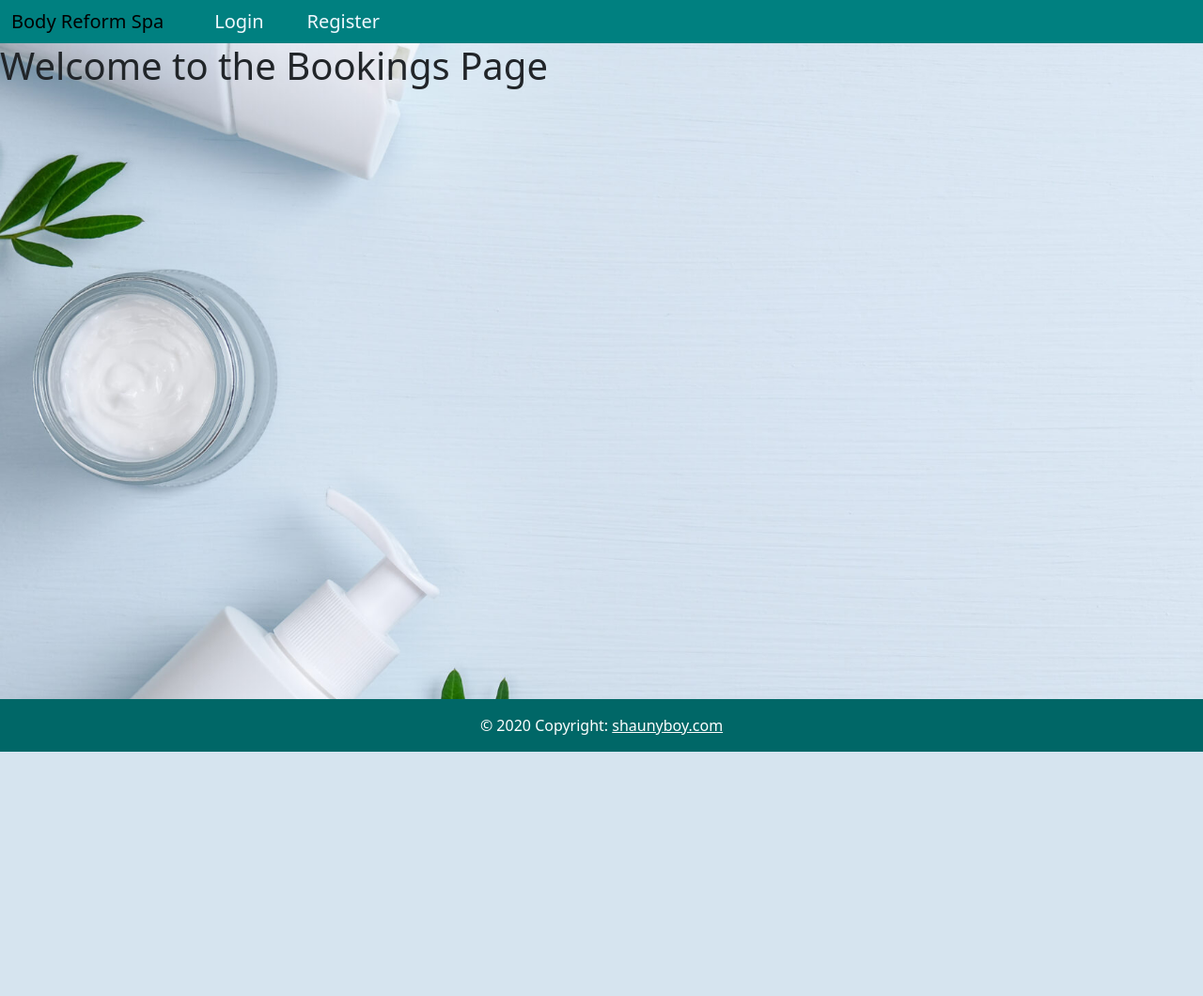
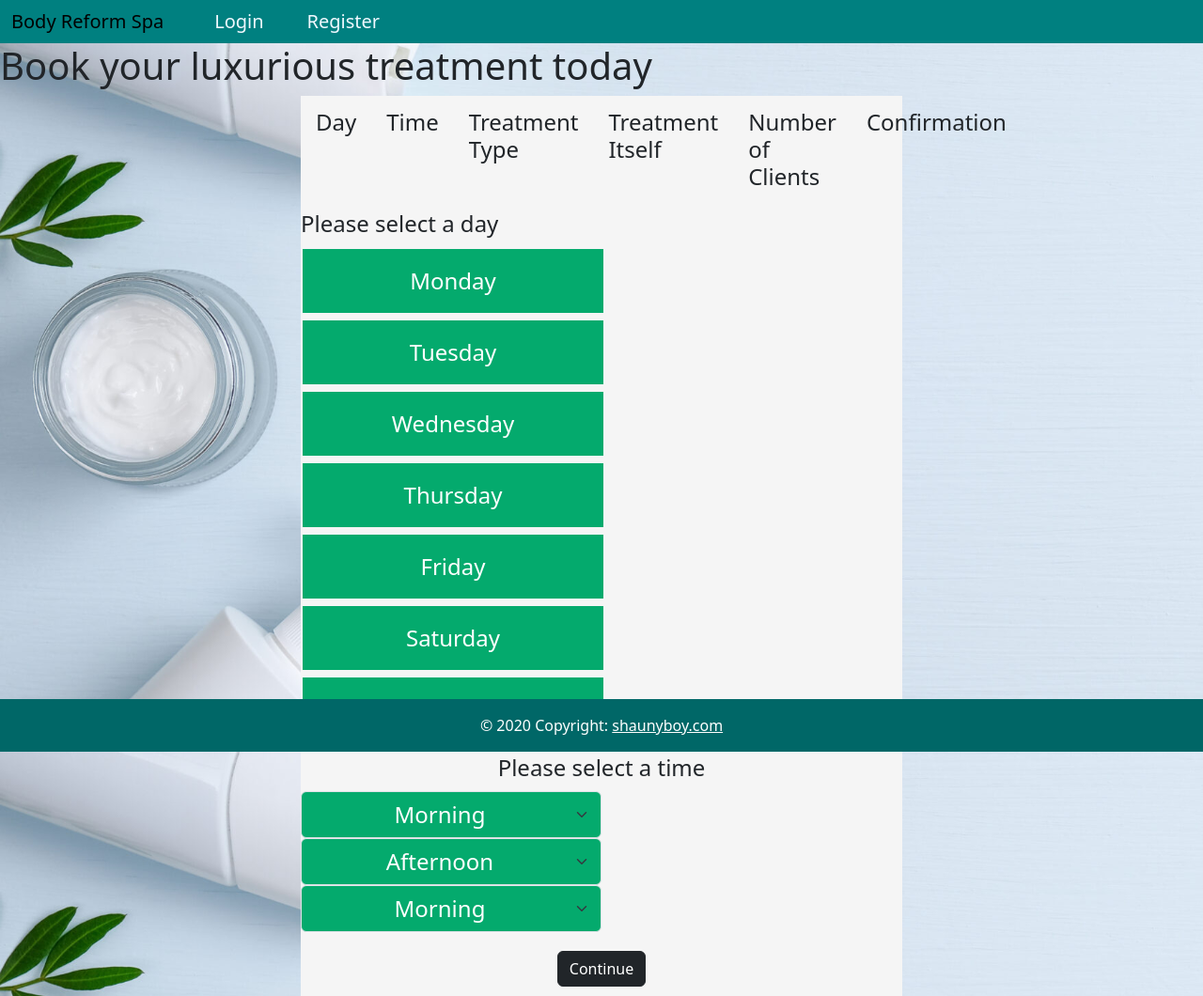
Before and after one commit to Gukkon/salonapp, a Flask app: page /bookings in a window 1280 px wide. Shown: the whole page at 94% size. Before the commit the page ends 800 px from the top, so only its background shows below. Run offline with Flask 3, Linux system fonts and the light colour scheme; some web fonts are replaced.

Commit message:
work on the booking page

```diff
--- a/Salon_app/static/css/styles.css
+++ b/Salon_app/static/css/styles.css
@@ -6,7 +6,8 @@
 
 @import url('https://fonts.googleapis.com/css2?family=Cormorant+Garamond&family=Playfair+Display&family=Tangerine&family=Tiro+Tamil&display=swap');
 
-/* Error styles */
+/* Error styles -----------------------------------------------------------------------------------------------------*/
+
 .error-con {
     height: 550px;
     display: flex;
@@ -19,7 +20,7 @@ p {
 }
 
 
-/* Navbar styles */
+/* Navbar styles ---------------------------------------------------------------------------------------------------------*/
 
 .navbar-col {
     background: teal;
@@ -40,15 +41,14 @@ p {
 
 
 .homeimg {
-    /* background-color: rgb(255, 232, 212); */
     background: url(/static/images/spabackground2.jpeg);
     background-size: cover;
-    /* background-repeat: no-repeat; */
     height: 100vh;
 
 }
 
-/* login styles/home and login page */
+/* login styles/home and login page -------------------------------------------------------------------------------------*/
+
 .homelog h1{
     font-family: 'Tangerine';
     font-size: 4em;
@@ -91,15 +91,6 @@ p {
     border-radius: 20px;
 }
 
-
-/* .log-form input,h2 {
-    margin-bottom: 0.5em;
-} */
-
-/* .log-form input[type=submit] {
-    padding: 5px 20px;
-} */
-
 .homelog p {
     font-size: 1.2em;
 }
@@ -118,7 +109,7 @@ p {
     color: blue;
 }
 
-/* register page */
+/* register page --------------------------------------------------------------------------------------*/
 
 .content-section {
     height: 85vh;
@@ -151,7 +142,7 @@ p {
 }
 
 
-/* account page */
+/* account page -----------------------------------------------------------------------------------------*/
 
 .main-acc-cont {
     display: grid;
@@ -172,6 +163,80 @@ p {
 .bk-view button {
     margin-top: 10px;
 }
+
+
+/* Booking page -----------------------------------------------------------------------------------------*/
+
+.bk-container {
+    background-color: whitesmoke;
+     width: 50%;
+     margin: 0 auto;
+}
+
+
+.tabs {
+    display: flex;
+}
+
+.bk-tab {
+  /* float: left; */
+  padding: 14px 16px;
+  transition: 0.3s;
+}
+
+
+.btn-cont {
+    text-align: center;
+}
+
+.nxt-btn {
+    margin-bottom: 10px;
+    margin-top: 20px;
+}
+
+/* days ---------------------------------------------------------------------------------------------- */
+
+.title {
+    text-align: center;
+}
+
+.title h4 {
+    margin: 10px 0;
+}
+
+.list {
+    display: flex;
+    align-items: center;
+    flex-direction: column;
+}
+
+input[type=submit] {
+    font-size: 1.5em;
+    width: 50%;
+    background-color: #04AA6D;
+    border: none;
+    color: white;
+    padding: 16px 32px;
+    text-decoration: none;
+    margin: 4px 2px;
+    cursor: pointer;
+}
+
+input[type=submit]:hover {
+    opacity: 0.5;
+}
+
+/* time -------------------------------------------------------------------------- */
+
+.form-select {
+    text-align: center;
+    background-color: #04AA6D;
+    color: white;
+    font-size: 1.5em;
+    width: 50%;
+    cursor: pointer;
+}
+
 
 
 
--- a/Salon_app/templates/bookings.html
+++ b/Salon_app/templates/bookings.html
@@ -2,6 +2,75 @@
 
 {% block content %}
 
-    <h1>Welcome to the Bookings Page</h1>
+    <div class="bk-wrapper">
+        <h1>Book your luxurious treatment today</h1>
+        <div class="bk-container">
+                <div class="tabs">
+                    <h4 class="bk-tab t1" id="">Day</h4>
+                    <h4 class="bk-tab t2" id="">Time</h4>
+                    <h4 class="bk-tab t3" id="">Treatment Type</h4>
+                    <h4 class="bk-tab t4" id="">Treatment Itself</h4>
+                    <h4 class="bk-tab t5" id="">Number of Clients</h4>
+                    <h4 class="bk-tab t6" id="">Confirmation</h4>
+                </div>
+            <div class="bk-contents">
+                <div class="js-book-info">
+
+                    <!-- Day -->
+
+                    <div id="days">
+                        <div class="day-title">
+                            <h4>Please select a day</h4>
+                        </div>
+                        <form class="day-list" name="day-form" action="" method="post">
+                            <input id="" type="submit" name="Monday" value="Monday">
+                            <input id="" type="submit" name="Tuesday" value="Tuesday">
+                            <input id="" type="submit" name="Wednesday" value="Wednesday">
+                            <input id="" type="submit" name="Thursday" value="Thursday">
+                            <input id="" type="submit" name="Friday" value="Friday">
+                            <input id="" type="submit" name="Saturday" value="Saturday">
+                            <input id="" type="submit" name="Sunday" value="Sunday">
+                        </form>
+                    </div>
+
+                    <!-- time -->
+                    <div id="time">
+                        <div class="title">
+                            <h4>Please select a time</h4>
+                        </div>
+                        <form class="time-list" name="time-form" action="" method="post">
+                            <select class="form-select" name="morning" id="morning">
+                                <option selected>Morning</option>
+                                <option value="8am-9am">8am-9am</option>
+                                <option value="9am-10am">9am-10am</option>
+                                <option value="10am-11am">10am-11am</option>
+                                <option value="11am-12pm">11am-12pm</option>
+                            </select>
+                            <select class="form-select" name="afternoon" id="afternoon">
+                                <option selected>Afternoon</option>
+                                <option value="12pm-1pm">12pm-1pm</option>
+                                <option value="1pm-2pm">1pm-2pm</option>
+                                <option value="2pm-3pm">2pm-3pm</option>
+                                <option value="4pm-5pm">4pm-5pm</option>
+                            </select>
+                            <select class="form-select" name="morning" id="morning">
+                                <option selected>Morning</option>
+                                <option value="6pm-7pm">6pm-7pm</option>
+                                <option value="7pm-8pm">7pm-8pm</option>
+                                <option value="8pm-9pm">8pm-9pm</option>
+                                <option value="9pm-10pm">9pm-10pm</option>
+                            </select>
+                        </form>
+                    </div>
+
+
+
+
+            </div>
+            <div class="btn-cont">
+                <button class="nxt-btn btn btn-dark" id="cont-bk">Continue</button>
+            </div>
+        </div>
+    </div>
 
 {% endblock %}
```
